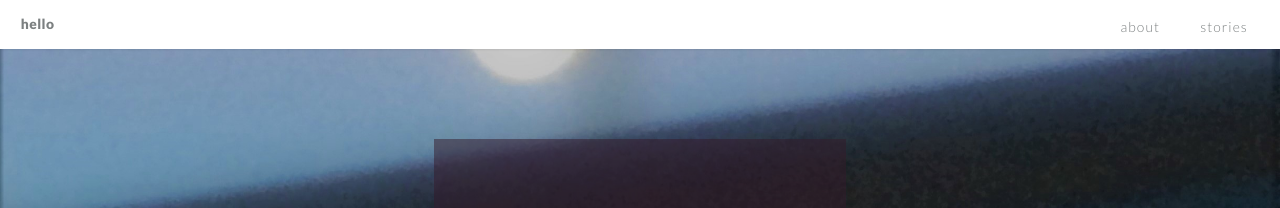
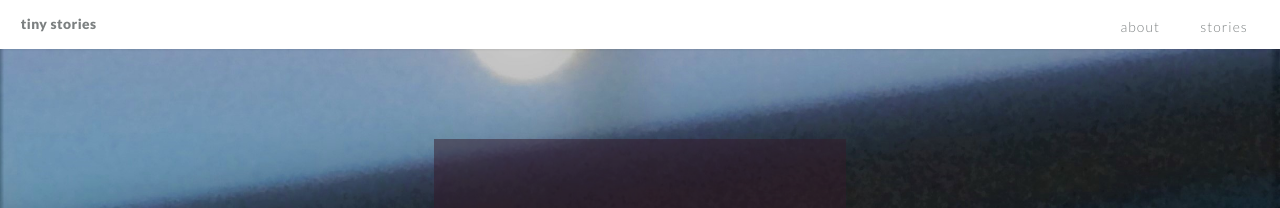
Before and after one commit to tinystories/tinystories.github.io, a Jekyll site: the page built from index.md, in a window 1280 px wide. Shown: the top 208 px of the page. Built offline with Jekyll 4.4.1, drawn with Linux system fonts in a browser that asks for light colours.

Commit message:
Update hello-default.html
Change home button text

```diff
--- a/_layouts/hello-default.html
+++ b/_layouts/hello-default.html
@@ -57,7 +57,7 @@
     <!-- HEADER -->
     <header id="header">
       <h1 id="logo" style="text-transform:lowercase">
-        <a href="/">hello</a></h1>
+        <a href="/">tiny stories</a></h1>
       <nav id="nav">
         <ul>
           <li style="text-transform:lowercase"><a href="{{ page.page_url }}/#about">about</a></li>
```
